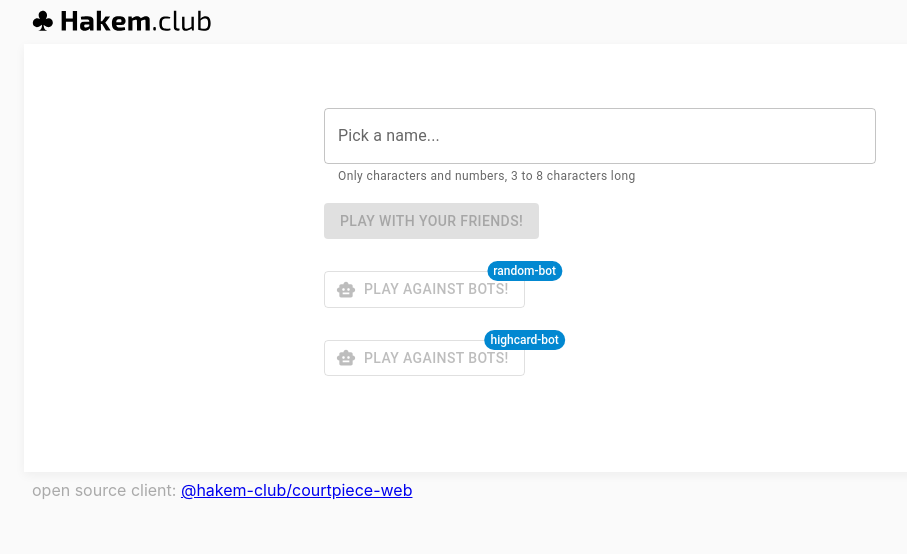
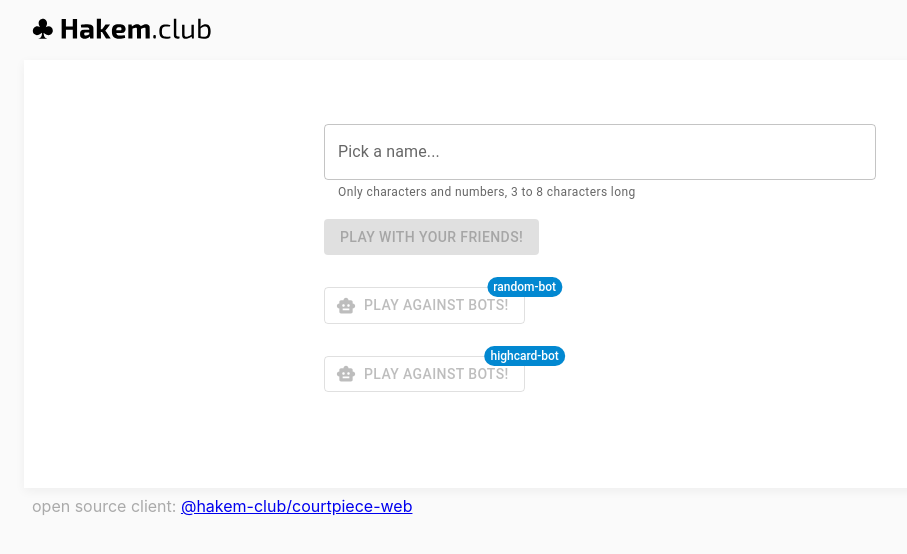
Before and after one commit to hakem-club/courtpiece-web, a React (Vite) app: page / in a window 1280 px wide. Shown: the top 554 px of the page, without its empty margins (40-947 px from the left). Built offline with nearby package versions, Linux system fonts and the light colour scheme.

Commit message:
:nail_care:

```diff
--- a/src/main.tsx
+++ b/src/main.tsx
@@ -7,7 +7,7 @@ import { Box, Container } from "@mui/material";
 ReactDOM.render(
   <React.StrictMode>
     <Container fixed sx={{ px: 0 }}>
-      <Box sx={{ p: 1 }}>
+      <Box sx={{ px: 1, py: 2 }}>
         <a href='/'><img src="/logo.svg" alt="Hakem.club" style={{ height: '1.5rem' }} /></a>
       </Box>
       <Box sx={{ boxShadow: '0 3px 10px rgb(0 0 0 / 5%)', backgroundColor: 'white' }}>
--- a/src/screens/Game.tsx
+++ b/src/screens/Game.tsx
@@ -275,7 +275,7 @@ export const GameScreen: React.FC = () => {
   }
 
   return (<>
-    <LinearProgress sx={{ opacity: api.pending ? 1 : 0 }} />
+    <LinearProgress sx={{ opacity: api.pending ? 1 : 0, mb: -0.5 }} />
     {api.data == null ? null : <GameProvider value={{ ...api.data, game_id: gameId }}>
       <GameView />
     </GameProvider>}
```
